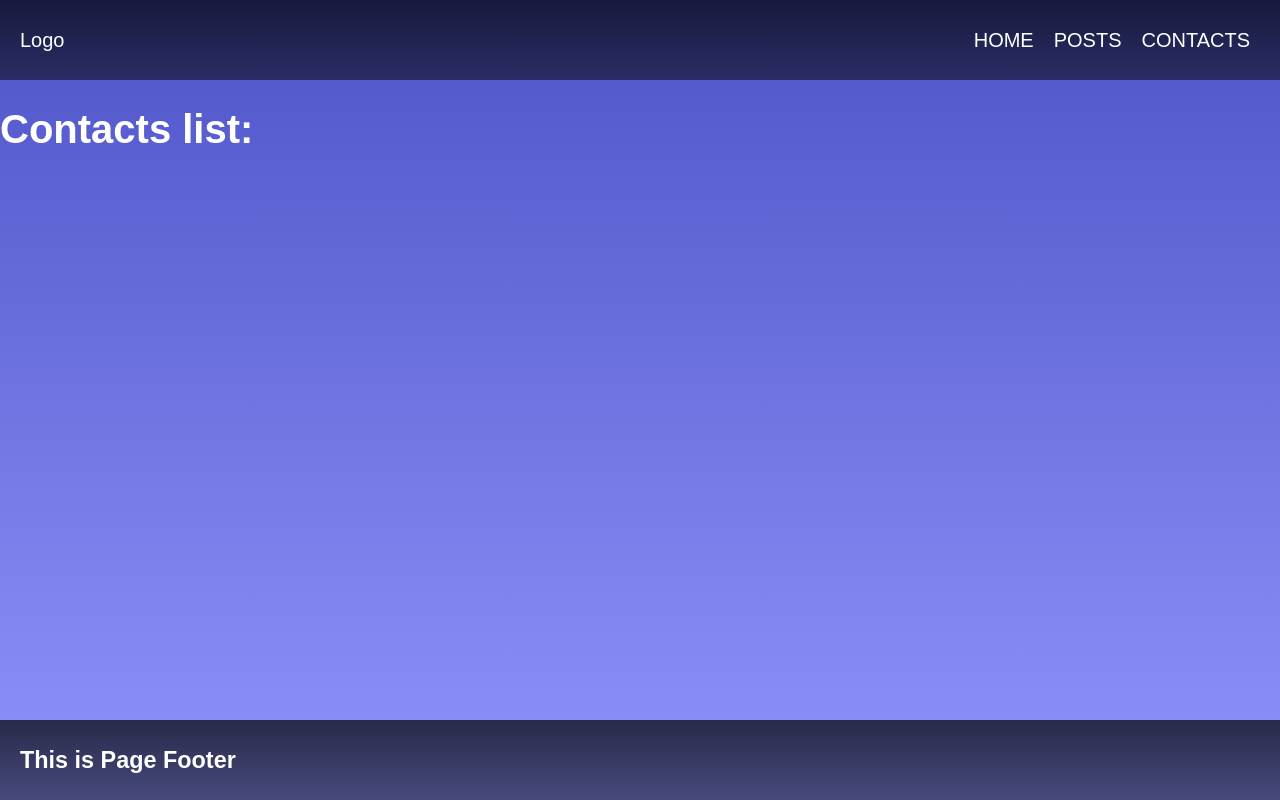
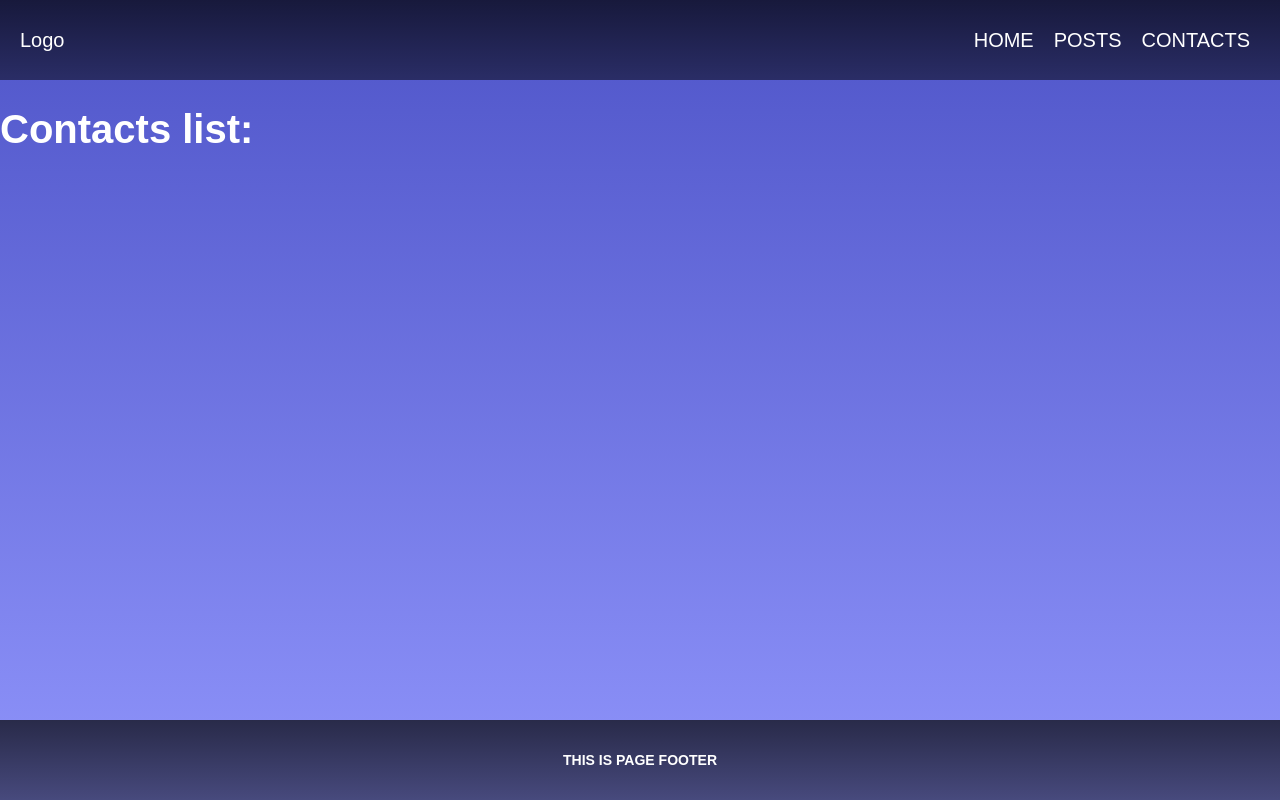
Before and after one commit to shaulov/nextjs-first-project, a Next.js app: page /contacts in a window 1280 px wide. Built offline with nearby package versions, Linux system fonts and the light colour scheme.

Commit message:
Fix footer component

```diff
--- a/components/footer.tsx
+++ b/components/footer.tsx
@@ -2,9 +2,9 @@ import Heading from "./heading";
 
 function Footer () {
   return (
-    <header>
+    <footer>
       <Heading tag={'h3'} text={'This is Page Footer'}/>
-    </header>
+    </footer>
   );
 }
 
```
